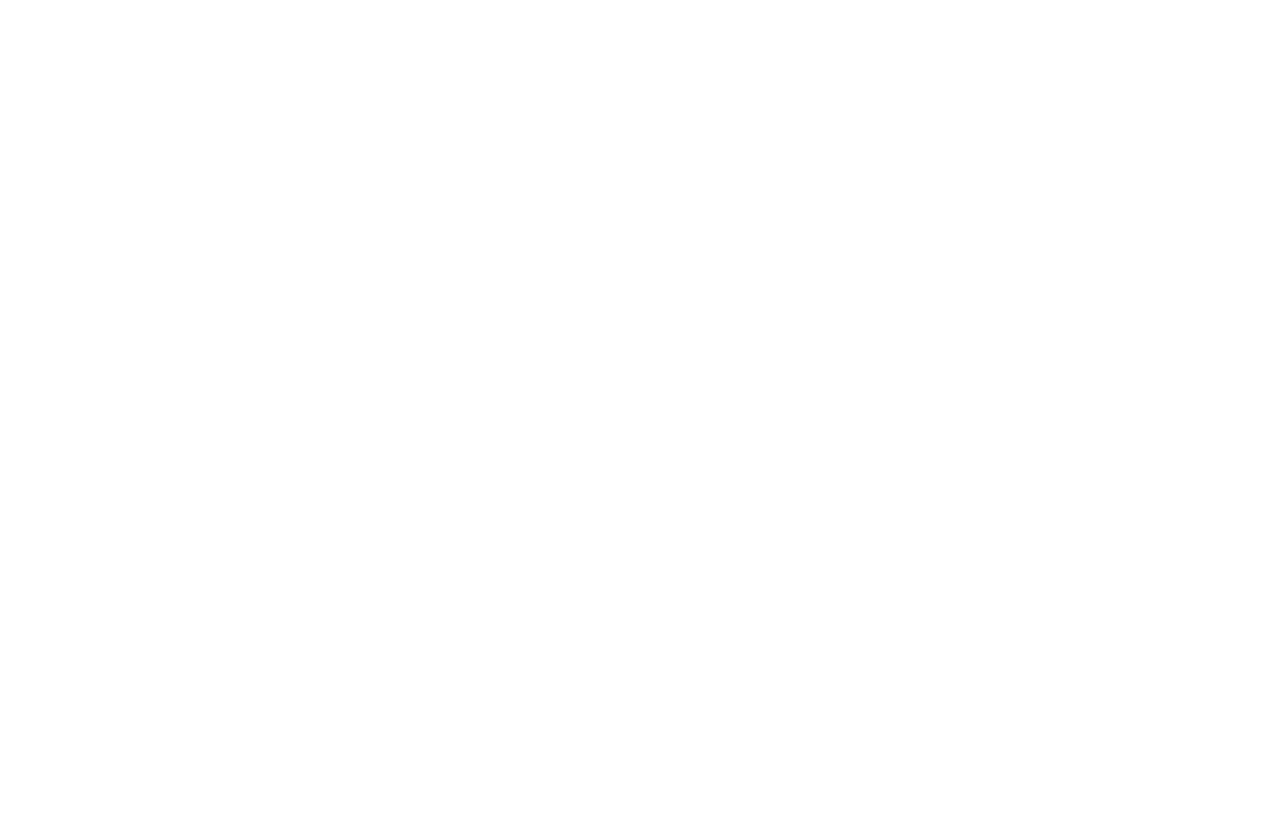
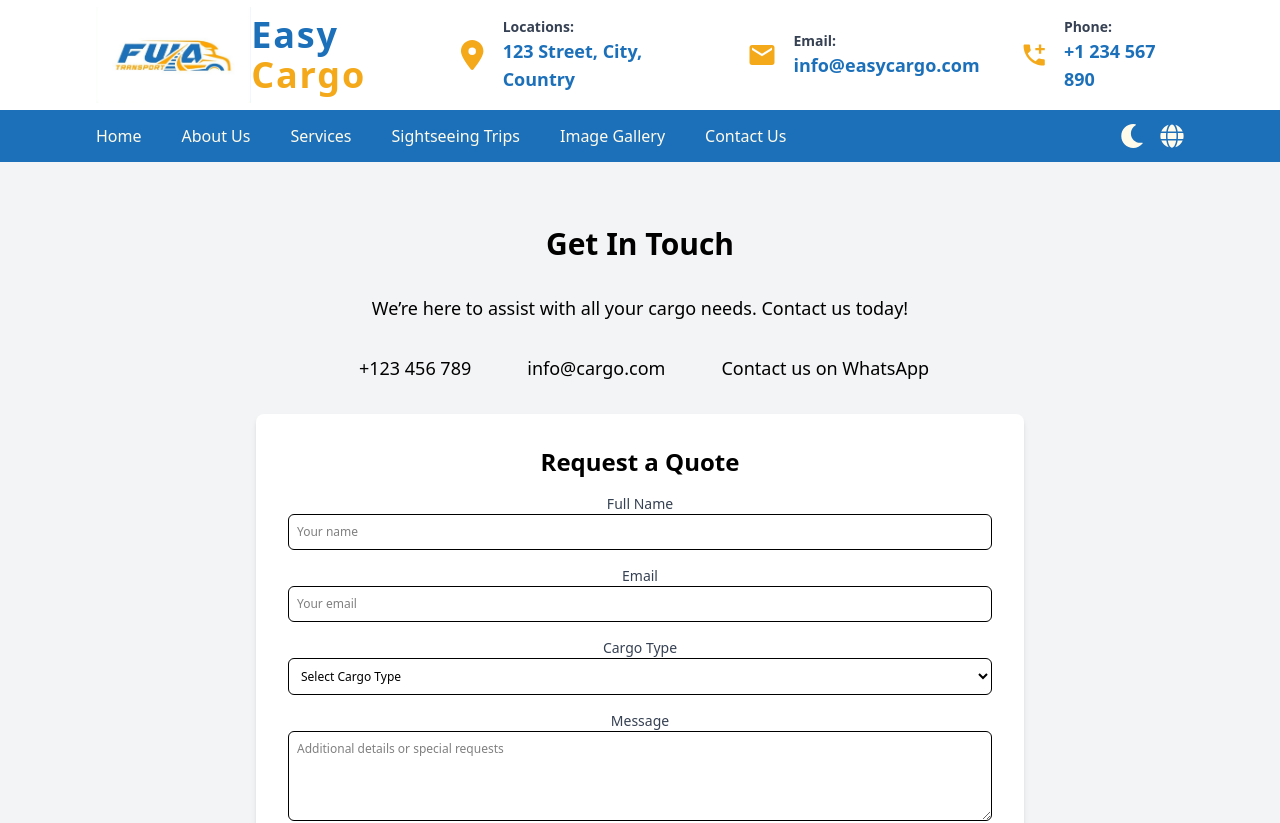
Before and after one commit to AnwarMohammadi2001/EasyCargo, a React (Vite) app: page /contact in a window 1280 px wide. Before the commit this address had no page. Shown: the top 823 px of the page. Before the commit the page ends 800 px from the top, so only its background shows below. Built offline with nearby package versions, Linux system fonts and the light colour scheme.

Commit message:
new changes

```diff
--- a/src/App.jsx
+++ b/src/App.jsx
@@ -1,12 +1,25 @@
 import React from "react";
 import { BrowserRouter, Routes, Route } from "react-router-dom";
 import Home from "./pages/Home";
+import Layout from "./layout/Layout";
+import WhyChooseUs from "./components/WhyChooseUs";
+import Services from "./components/Services/services";
+import TrackingSection from "./components/TrackingSection";
+import Testimonials from "./components/Testimonials";
+import ContactSection from "./components/ContactSection";
 
 const App = () => {
   return (
     <BrowserRouter>
       <Routes>
-        <Route path="/" element={<Home />} />
+        <Route path="/" element={<Layout />}>
+          <Route index element={<Home />} />
+          <Route path="/about" element={<WhyChooseUs />} />
+          <Route path="/services" element={<Services />} />
+          <Route path="/sightseeing-trips" element={<TrackingSection />} />
+          <Route path="/gallery" element={<Testimonials />} />
+          <Route path="/contact" element={<ContactSection />} />
+        </Route>
       </Routes>
     </BrowserRouter>
   );
--- a/src/components/Hero/Hero.jsx
+++ b/src/components/Hero/Hero.jsx
@@ -6,8 +6,8 @@
 import {
   contentContainer,
   contentItem,
-  containerVariants,
-  cardVariants,
+  container,
+  fadeeIn,
 } from "../../utils/framermotion/variants"; // Update this path as needed
 
 const Hero = () => {
@@ -107,26 +107,30 @@
       </div>
 
       {/* Feature Cards */}
-      <div className="absolute left-1/2 -translate-x-1/2 w-full flex justify-center transform -bottom-32 z-30 py-16">
+      <motion.div
+        variants={container}
+        initial="hidden"
+        whileInView="show"
+        viewport={{ once: false, amount: 0.2 }}
+        className="absolute left-1/2 -translate-x-1/2 w-full flex justify-center transform -bottom-32 z-30 py-16"
+      >
         <div className="px-4 sm:px-6 lg:px-8">
-          <motion.div
-            className="grid gap-10 md:grid-cols-3"
-            variants={containerVariants}
-            initial="hidden"
-            animate="visible"
-          >
-            {cards.map((card) => (
+          <motion.div className="grid gap-10 md:grid-cols-3">
+            {cards.map((card, index) => (
               <motion.div
                 key={card.id}
                 className="bg-primary dark:bg-gray-800 py-6 px-8 w-[350px] rounded-md shadow-md hover:shadow-xl transition duration-300"
-                variants={cardVariants}
+                variants={fadeeIn("up", index * 0.3)}
+                whileInView="show"
+                initial="hidden"
+                viewport={{ once: false, amount: 0.2 }}
               >
-                <div className="flex items-center space-x-5 mb-4">
+                <motion.div  variants={fadeeIn("up",  0.3)}  className="flex items-center space-x-5 mb-4">
                   {card.icon}
                   <h3 className="text-2xl font-semibold text-gray-200 dark:text-white">
                     {card.title}
                   </h3>
-                </div>
+                </motion.div>
                 <p className="mt-1 text-gray-300 dark:text-gray-300 text-sm">
                   {card.description}
                 </p>
@@ -134,7 +138,7 @@
             ))}
           </motion.div>
         </div>
-      </div>
+      </motion.div>
     </div>
   );
 };
--- a/src/components/Navbar/Navbar.jsx
+++ b/src/components/Navbar/Navbar.jsx
@@ -1,16 +1,17 @@
 import React, { useEffect, useState } from "react";
+import { Link } from "react-router-dom";
 import { FaSun, FaMoon, FaGlobe } from "react-icons/fa";
 import { useDispatch, useSelector } from "react-redux";
 import { toggleDarkMode } from "../../redux/darkModeSlice";
 import { toggleLanguage } from "../../redux/languageSlice";
 
 const navItems = [
-  { id: 1, name: "Home", path: "#" },
-  { id: 2, name: "About Us", path: "#about" },
-  { id: 3, name: "Services", path: "#services" },
-  { id: 4, name: "Sightseeing Trips", path: "#sightseeing-trips" },
-  { id: 5, name: "Image Gallery", path: "#gallery" },
-  { id: 6, name: "Contact Us", path: "#contact" },
+  { id: 1, name: "Home", path: "/" },
+  { id: 2, name: "About Us", path: "/about" },
+  { id: 3, name: "Services", path: "/services" },
+  { id: 4, name: "Sightseeing Trips", path: "/sightseeing-trips" },
+  { id: 5, name: "Image Gallery", path: "/gallery" },
+  { id: 6, name: "Contact Us", path: "/contact" },
 ];
 
 const Navbar = ({ isNavOpen, toggleNav }) => {
@@ -43,12 +44,12 @@
               key={item.id}
               className="hover:text-amber-400 relative dark:text-amber-500 text-[16px] group cursor-pointer"
             >
-              <a
-                href={item.path}
+              <Link
+                to={item.path}
                 className="text-amber-50 hover:text-amber-400"
               >
                 {item.name}
-              </a>
+              </Link>
               <span className="absolute h-[2px] left-0 w-full -bottom-1 scale-x-0 group-hover:scale-x-100 group-hover:origin-left origin-right bg-amber-500 dark:bg-amber-500 transition-transform duration-500"></span>
             </li>
           ))}
@@ -83,13 +84,13 @@
         <ul className="flex flex-col items-start px-6 py-4 space-y-4 font-semibold">
           {navItems.map((item) => (
             <li key={item.id}>
-              <a
-                href={item.path}
+              <Link
+                to={item.path}
                 onClick={toggleNav}
                 className="text-white hover:text-amber-400"
               >
                 {item.name}
-              </a>
+              </Link>
             </li>
           ))}
         </ul>
--- /dev/null
+++ b/src/layout/Layout.jsx
@@ -0,0 +1,61 @@
+import React, { useState, useEffect } from "react";
+import { Outlet } from "react-router-dom";
+import Navbar from "../components/Navbar/Navbar";
+import Header from "../components/Navbar/Header";
+import Footer from "../components/Footer";
+import { IoMdArrowRoundUp } from "react-icons/io";
+
+const Layout = () => {
+  const [isNavOpen, setIsNavOpen] = useState(false);
+  const [isScrolled, setIsScrolled] = useState(false);
+
+  // Function to handle scroll event
+  const handleScroll = () => {
+    if (window.scrollY > 200) {
+      setIsScrolled(true);
+    } else {
+      setIsScrolled(false);
+    }
+  };
+
+  // Add scroll event listener when the component is mounted
+  useEffect(() => {
+    window.addEventListener("scroll", handleScroll);
+    return () => window.removeEventListener("scroll", handleScroll);
+  }, []);
+
+  // Function to scroll to the top of the page
+  const scrollToTop = () => {
+    window.scrollTo({
+      top: 0,
+      behavior: "smooth",
+    });
+  };
+
+  const toggleNav = () => setIsNavOpen((prev) => !prev);
+  const closeNav = () => setIsNavOpen(false);
+  return (
+    <div className=" relative dark:bg-zinc-900 transition-colors duration-500">
+      <header className="w-full transition-colors duration-500">
+        <Header toggleNav={toggleNav} isNavOpen={isNavOpen} />
+        <Navbar isNavOpen={isNavOpen} toggleNav={closeNav} />
+      </header>
+      <main>
+        <Outlet />
+      </main>
+      <Footer />
+      {isScrolled && (
+        <div className="fixed bottom-10 z-50 right-10 ">
+          <button
+            onClick={scrollToTop}
+            className="bg-[#ED8D1D] text-black dark:bg-gray-100 dark:text-slate-900 p-2 rounded-lg shadow-lg hover:text-white transition duration-300 cursor-pointer"
+          >
+            <IoMdArrowRoundUp size={24} />
+          </button>
+        </div>
+      )}
+    </div>
+  );
+};
+
+export default Layout;
--- a/src/pages/Home.jsx
+++ b/src/pages/Home.jsx
@@ -20,11 +20,6 @@
 
   return (
     <div className=" dark:bg-zinc-900 transition-colors duration-500">
-      <header className="w-full transition-colors duration-500">
-        <Header toggleNav={toggleNav} isNavOpen={isNavOpen} />
-        <Navbar isNavOpen={isNavOpen} toggleNav={closeNav} />
-      </header>
-      <main className="">
       <Hero />
       <WhoWeAre />
       <Services />
@@ -34,8 +29,6 @@
       <HowItWorks />
       <PartnersSection />
       <ContactSection />
-        <Footer />
-      </main>
     </div>
   );
 };
--- a/src/utils/framermotion/variants.js
+++ b/src/utils/framermotion/variants.js
@@ -18,7 +18,36 @@
     },
   };
 };
-
+export const fadeeIn = (direction = "up", delay = 0) => {
+  return {
+    hidden: {
+      opacity: 0,
+      scale: 0.8,
+      y: direction === "up" ? 40 : direction === "down" ? -40 : 0,
+      x: direction === "left" ? 40 : direction === "right" ? -40 : 0,
+    },
+    show: {
+      opacity: 1,
+      scale: 1,
+      x: 0,
+      y: 0,
+      transition: {
+        type: "tween",
+        duration: 1.2,
+        delay,
+        ease: [0.25, 0.25, 0.25, 0.75],
+      },
+    },
+  };
+};
+export const container = {
+  hidden: {},
+  show: {
+    transition: {
+      staggerChildren: 0.3,
+    },
+  },
+};
 // utils/framermotion/variants.js
 
 export const contentContainer = {
```
Lines whose indentation alone changed are shown as unchanged.
